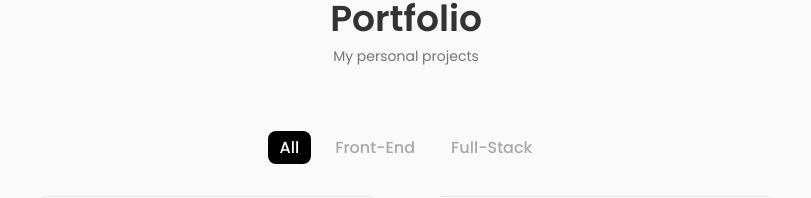
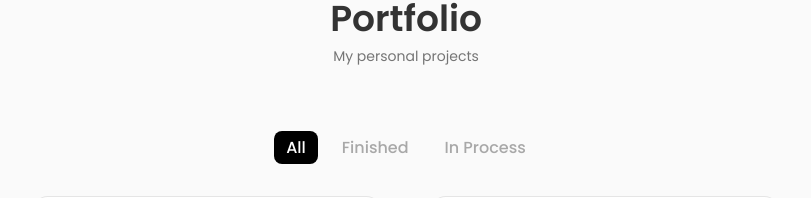
Before and after one commit to pvictordev/pvictordev-portfolio, a React (Vite) app: page / in a window 1280 px wide. Shown: the part 2374-2572 px from the top of the page, without its empty margins (234-1045 px from the left). Built offline with nearby package versions, Linux system fonts and the light colour scheme.

Commit message:
some changes

```diff
--- a/src/components/qualification/Qualification.jsx
+++ b/src/components/qualification/Qualification.jsx
@@ -212,12 +212,13 @@ const Qualification = ({ theme }) => {
             >
               <div className="qualification__data">
                 <div>
-                  <h3 className="qualification__title">Web Developer</h3>
-                  <span className="qualification__subtitle">
-                    Personal Projects
-                  </span>
+                  <h3 className="qualification__title">
+                    WebDev Remote Learning
+                  </h3>
+                  <span className="qualification__subtitle">Nagarro</span>
                   <div className="qualification__calendar">
-                    <i className="uil uil-calendar-alt"></i> 2023 - Present
+                    {/* <i className="uil uil-calendar-alt"></i>  */}
+                    Nov 2023 - Present
                   </div>
                 </div>
 
@@ -235,20 +236,24 @@ const Qualification = ({ theme }) => {
                   <span className="qualification__line"></span>
                 </div>
                 <div>
-                  <h3 className="qualification__title">Back-End Developer</h3>
-                  <span className="qualification__subtitle"> Freelance</span>
+                  <h3 className="qualification__title">Web Developer</h3>
+                  <span className="qualification__subtitle">
+                    Personal Projects
+                  </span>
                   <div className="qualification__calendar">
-                    <i className="uil uil-calendar-alt"></i> 2023 - Present
+                    {/* <i className="uil uil-calendar-alt"></i>  */}
+                    Mar 2023 - Present
                   </div>
                 </div>
               </div>
 
               <div className="qualification__data">
                 <div>
-                  <h3 className="qualification__title">Front-End Developer</h3>
+                  <h3 className="qualification__title">Web Developer</h3>
                   <span className="qualification__subtitle">Freelance</span>
                   <div className="qualification__calendar">
-                    <i className="uil uil-calendar-alt"></i> 2022 - Present
+                    {/* <i className="uil uil-calendar-alt"></i> */}
+                    Feb 2023 - Present
                   </div>
                 </div>
 
--- a/src/components/work/Data.jsx
+++ b/src/components/work/Data.jsx
@@ -19,7 +19,7 @@ export const projectsData = [
     id: 1,
     image: chatzen,
     title: "Chatzen",
-    category: "Full-Stack",
+    category: "In Process",
     description:
       "Chatzen is a user-friendly chat application project. It provides an intuitive platform for users to connect and engage in conversations.",
     demo: "https://pvictordev.netlify.app/",
@@ -29,7 +29,7 @@ export const projectsData = [
     id: 2,
     image: notesApp,
     title: "Notes App",
-    category: "Full-Stack",
+    category: "Finished",
     description:
       "Notes App is a streamlined markdown note-taking platform. It boasts an intuitive interface, modern design, and effortless navigation.",
     demo: "https://notes-app-iota-sage.vercel.app/",
@@ -39,7 +39,7 @@ export const projectsData = [
     id: 3,
     image: webshop,
     title: "Webshop",
-    category: "Full-Stack",
+    category: "Finished",
     description:
       "Webshop is an e-commerce website with intuitive design and a simple shopping experience that puts focus on the products.",
     demo: "https://webshop-ebon.vercel.app/",
@@ -49,7 +49,7 @@ export const projectsData = [
     id: 4,
     image: altcoinx,
     title: "Altcoinx",
-    category: "Full-Stack",
+    category: "Finished",
     description:
       "Altcoinx is a website that allows users to access real-time information about various cryptocurrencies. It fetches data from the CoinGecko API. ",
     demo: "https://altcoinx-one.vercel.app/",
@@ -59,7 +59,7 @@ export const projectsData = [
     id: 5,
     image: ondrive,
     title: "Ondrive",
-    category: "Front-End",
+    category: "Finished",
     description:
       "Ondrive is an online platform with easy-to-use interface that allows users to rent cars for personal or business use.",
     demo: "https://ondrive-plum.vercel.app/",
@@ -70,7 +70,7 @@ export const projectsData = [
     id: 6,
     image: pvictordev,
     title: "pvictordev",
-    category: "Full-Stack",
+    category: "Finished",
     description:
       "On this website i showcase my projects and professional growth, reflecting my journey in the development and technology.",
     demo: "https://pvictordev.netlify.app/",
@@ -92,10 +92,10 @@ export const projectsNav = [
     name: "all",
   },
   {
-    name: "Front-End",
+    name: "Finished",
   },
   {
-    name: "Full-Stack",
+    name: "In Process",
   },
   // {
   //     name: 'design',
```
Also changed, not shown: 1 other file (tests, documents, lock files or other folders).
